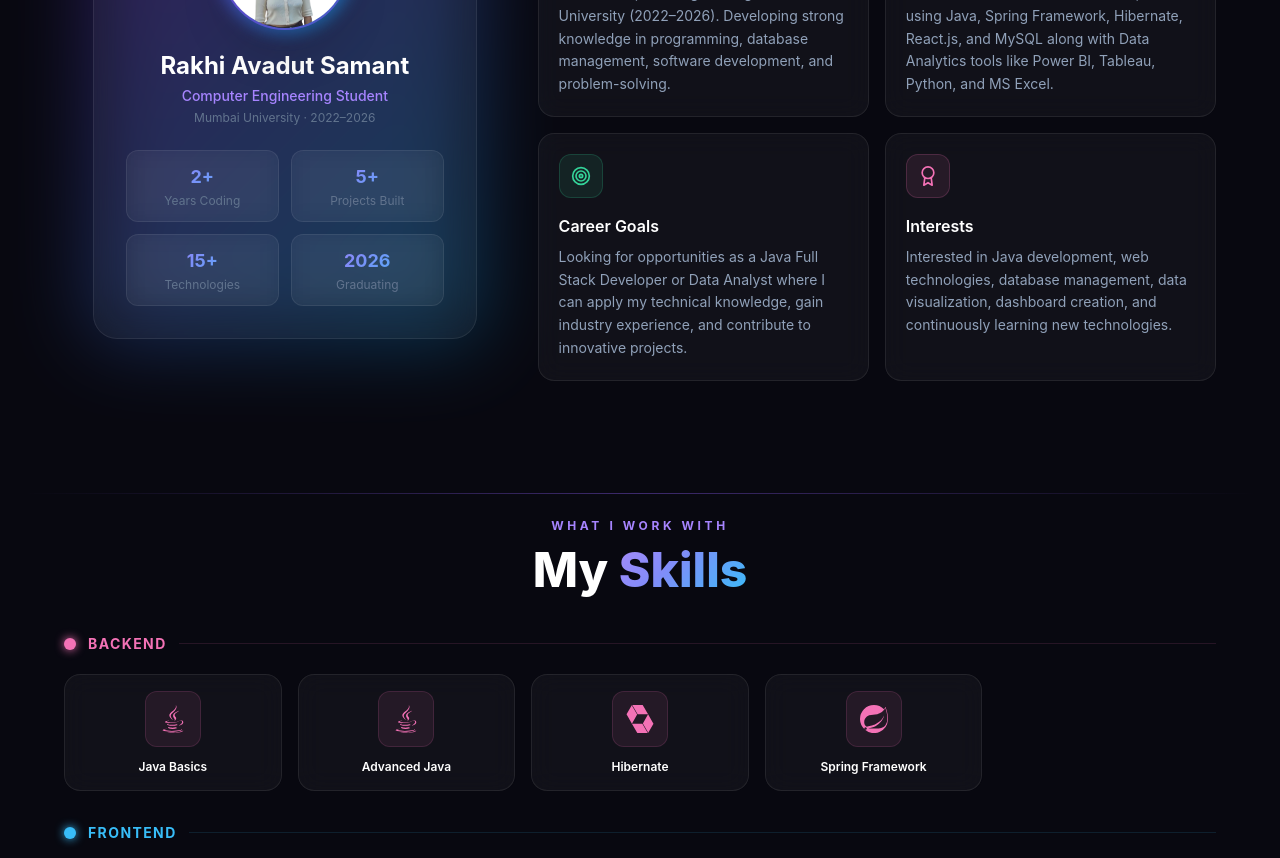
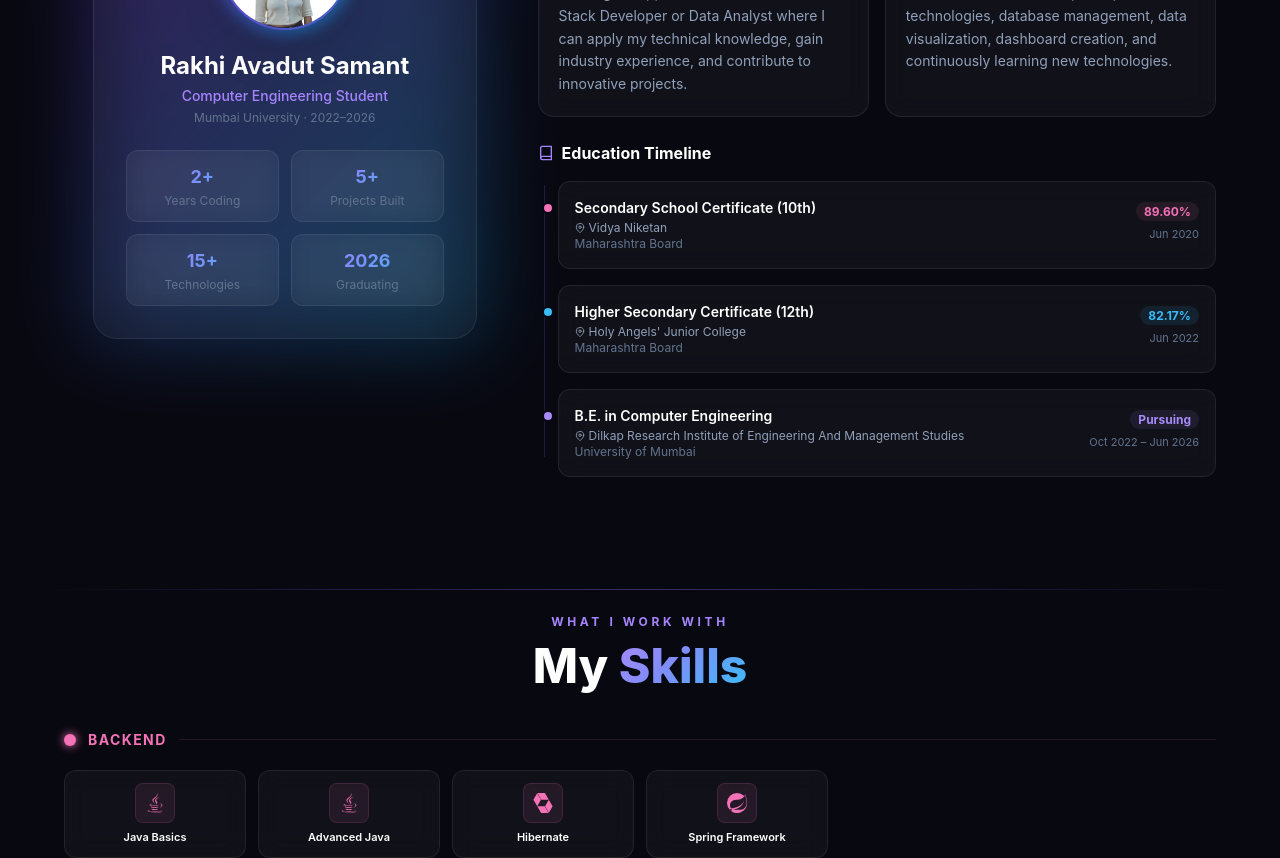
Before and after one commit to itz-rakhi/My-Portfolio, a React (Vite) app: page / in a window 1280 px wide. Shown: the part 1120-1978 px from the top of the page. Built offline with nearby package versions, Linux system fonts and the light colour scheme.

Commit message:
Updated project files

```diff
--- a/src/components/About.jsx
+++ b/src/components/About.jsx
@@ -1,23 +1,36 @@
 import { useRef } from 'react';
 import { motion, useInView } from 'framer-motion';
-import { FiBook, FiTarget, FiCode, FiAward } from 'react-icons/fi';
+import { FiBook, FiTarget, FiCode, FiAward, FiMapPin } from 'react-icons/fi';
 import photo from '../assets/photo.jpeg';
 
-const CARDS = [
+const EDUCATION = [
   {
-    icon: FiBook,
-    title: 'Education',
-    color: '#a78bfa',
-    content:
-      'B.E. in Computer Engineering at Mumbai University (2022–2026). Developing strong knowledge in programming, database management, software development, and problem-solving.',
+    degree: 'Secondary School Certificate (10th)',
+    school: 'Vidya Niketan',
+    board: 'Maharashtra Board',
+    period: 'Jun 2020',
+    score: '89.60%',
+    color: '#f472b6',
   },
   {
-    icon: FiCode,
-    title: 'Technical Focus',
+    degree: 'Higher Secondary Certificate (12th)',
+    school: "Holy Angels' Junior College",
+    board: 'Maharashtra Board',
+    period: 'Jun 2022',
+    score: '82.17%',
     color: '#38bdf8',
-    content:
-      'Focused on Java Full Stack Development using Java, Spring Framework, Hibernate, React.js, and MySQL along with Data Analytics tools like Power BI, Tableau, Python, and MS Excel.',
   },
+  {
+    degree: 'B.E. in Computer Engineering',
+    school: 'Dilkap Research Institute of Engineering And Management Studies',
+    board: 'University of Mumbai',
+    period: 'Oct 2022 – Jun 2026',
+    score: 'Pursuing',
+    color: '#a78bfa',
+  },
+];
+
+const CARDS = [
   {
     icon: FiTarget,
     title: 'Career Goals',
@@ -135,13 +148,63 @@ export default function About() {
             </div>
           </motion.div>
 
-          {/* Right — Text + cards */}
+          {/* Right — Cards + Education */}
           <div className="lg:col-span-3 space-y-6">
-          <div className="grid sm:grid-cols-2 gap-4">
+            <div className="grid sm:grid-cols-2 gap-4">
               {CARDS.map((card, i) => (
                 <InfoCard key={card.title} {...card} index={i} />
               ))}
             </div>
+
+            {/* Education Timeline */}
+            <motion.div
+              initial={{ opacity: 0, y: 20 }}
+              whileInView={{ opacity: 1, y: 0 }}
+              viewport={{ once: true }}
+              transition={{ duration: 0.6 }}
+            >
+              <h3 className="text-white font-bold text-base mb-4 flex items-center gap-2">
+                <FiBook size={16} className="text-violet-400" /> Education Timeline
+              </h3>
+              <div className="relative pl-5 space-y-4">
+                {/* Vertical line */}
+                <div className="absolute left-1.5 top-1 bottom-1 w-px bg-violet-500/20" />
+                {EDUCATION.map((edu, i) => (
+                  <motion.div
+                    key={i}
+                    initial={{ opacity: 0, x: 20 }}
+                    whileInView={{ opacity: 1, x: 0 }}
+                    viewport={{ once: true }}
+                    transition={{ duration: 0.4, delay: i * 0.1 }}
+                    className="relative glass rounded-xl p-4"
+                  >
+                    {/* Dot on timeline */}
+                    <div
+                      className="absolute -left-[17px] top-5 w-3 h-3 rounded-full border-2 border-[#080810]"
+                      style={{ background: edu.color }}
+                    />
+                    <div className="flex items-start justify-between gap-2 flex-wrap">
+                      <div>
+                        <p className="text-white font-semibold text-sm">{edu.degree}</p>
+                        <p className="text-slate-400 text-xs mt-0.5 flex items-center gap-1">
+                          <FiMapPin size={10} /> {edu.school}
+                        </p>
+                        <p className="text-slate-500 text-xs">{edu.board}</p>
+                      </div>
+                      <div className="text-right flex-shrink-0">
+                        <span
+                          className="text-xs font-bold px-2 py-0.5 rounded-full"
+                          style={{ background: `${edu.color}18`, color: edu.color }}
+                        >
+                          {edu.score}
+                        </span>
+                        <p className="text-slate-500 text-[11px] mt-1">{edu.period}</p>
+                      </div>
+                    </div>
+                  </motion.div>
+                ))}
+              </div>
+            </motion.div>
           </div>
         </div>
       </div>
--- a/src/components/Certificates.jsx
+++ b/src/components/Certificates.jsx
@@ -113,11 +113,11 @@ function CertCard({ cert, index, onView }) {
       viewport={{ once: true }}
       transition={{ duration: 0.5, delay: index * 0.15 }}
       whileHover={{ y: -6 }}
-      className="glass rounded-3xl overflow-hidden border border-white/8 hover:border-violet-500/30 transition-all duration-300 group flex flex-col"
+      className="glass rounded-3xl overflow-hidden border border-white/8 hover:border-violet-500/30 transition-all duration-300 group flex flex-col opacity-60 hover:opacity-100 grayscale-[50%] hover:grayscale-0"
     >
       {/* Banner */}
       <div
-        className={`relative h-48 bg-gradient-to-br ${cert.gradient} flex items-center justify-center overflow-hidden cursor-pointer flex-shrink-0`}
+        className={`relative h-32 bg-gradient-to-br ${cert.gradient} flex items-center justify-center overflow-hidden cursor-pointer flex-shrink-0`}
         onClick={() => onView(cert)}
       >
         {cert.image ? (
@@ -137,10 +137,10 @@ function CertCard({ cert, index, onView }) {
             />
             <div className="relative z-10 flex flex-col items-center gap-3">
               <div
-                className="w-20 h-20 rounded-3xl flex items-center justify-center shadow-2xl"
+                className="w-14 h-14 rounded-2xl flex items-center justify-center shadow-2xl"
                 style={{ background: `linear-gradient(135deg, ${cert.color}40, ${cert.color}20)`, border: `2px solid ${cert.color}40` }}
               >
-                <FiAward size={38} style={{ color: cert.color }} />
+                <FiAward size={26} style={{ color: cert.color }} />
               </div>
               <span className="text-xs font-medium tracking-widest uppercase" style={{ color: `${cert.color}99` }}>
                 Certificate
@@ -156,7 +156,7 @@ function CertCard({ cert, index, onView }) {
       </div>
 
       {/* Body */}
-      <div className="p-6 flex flex-col flex-1">
+      <div className="p-4 flex flex-col flex-1">
         <div className="flex items-center gap-2 mb-3">
           <div
             className="w-7 h-7 rounded-lg flex items-center justify-center flex-shrink-0"
@@ -173,22 +173,22 @@ function CertCard({ cert, index, onView }) {
           </div>
         </div>
 
-        <h3 className="text-lg font-bold text-white mb-2 leading-snug">{cert.title}</h3>
-        <p className="text-slate-400 text-sm leading-relaxed mb-4 flex-1">{cert.description}</p>
+        <h3 className="text-base font-bold text-white mb-1.5 leading-snug">{cert.title}</h3>
+        <p className="text-slate-400 text-xs leading-relaxed mb-3 flex-1">{cert.description}</p>
 
-        <div className="flex flex-wrap gap-1.5 mb-4">
-          {cert.skills.slice(0, 6).map((s) => (
+        <div className="flex flex-wrap gap-1 mb-3">
+          {cert.skills.slice(0, 4).map((s) => (
             <span
               key={s}
-              className="text-xs px-2.5 py-1 rounded-full font-medium"
+              className="text-[11px] px-2 py-0.5 rounded-full font-medium"
               style={{ background: `${cert.color}12`, color: cert.color, border: `1px solid ${cert.color}22` }}
             >
               {s}
             </span>
           ))}
-          {cert.skills.length > 6 && (
-            <span className="text-xs px-2.5 py-1 rounded-full font-medium text-slate-500 glass">
-              +{cert.skills.length - 6} more
+          {cert.skills.length > 4 && (
+            <span className="text-[11px] px-2 py-0.5 rounded-full font-medium text-slate-500 glass">
+              +{cert.skills.length - 4} more
             </span>
           )}
         </div>
@@ -197,7 +197,7 @@ function CertCard({ cert, index, onView }) {
           whileHover={{ scale: 1.03 }}
           whileTap={{ scale: 0.97 }}
           onClick={() => onView(cert)}
-          className="w-full flex items-center justify-center gap-2 py-2.5 rounded-xl text-sm font-semibold transition-all"
+          className="w-full flex items-center justify-center gap-2 py-2 rounded-xl text-xs font-semibold transition-all"
           style={{ background: `${cert.color}18`, color: cert.color, border: `1px solid ${cert.color}30` }}
         >
           <FiAward size={14} /> View Certificate
--- a/src/components/Skills.jsx
+++ b/src/components/Skills.jsx
@@ -57,23 +57,23 @@ const CATEGORIES = [
 
 ];
 
-function SkillCard({ name, icon: Icon, level, color, index }) {
+function SkillCard({ name, icon: Icon, color, index }) {
   return (
     <motion.div
       initial={{ opacity: 0, scale: 0.85 }}
       whileInView={{ opacity: 1, scale: 1 }}
       viewport={{ once: true }}
       transition={{ duration: 0.4, delay: index * 0.06 }}
-      whileHover={{ y: -6, scale: 1.04 }}
-      className="glass glass-hover rounded-2xl p-4 flex flex-col items-center gap-3 cursor-default transition-all duration-300 group"
+      whileHover={{ y: -4, scale: 1.05 }}
+      className="glass glass-hover rounded-xl p-3 flex flex-col items-center gap-2 cursor-default transition-all duration-300 group"
     >
       <div
-        className="w-14 h-14 rounded-xl flex items-center justify-center transition-transform duration-300 group-hover:scale-110"
+        className="w-10 h-10 rounded-lg flex items-center justify-center transition-transform duration-300 group-hover:scale-110"
         style={{ background: `${color}15`, border: `1px solid ${color}25` }}
       >
-        <Icon size={28} style={{ color }} />
+        <Icon size={20} style={{ color }} />
       </div>
-      <span className="text-white text-xs font-semibold text-center leading-tight">{name}</span>
+      <span className="text-white text-[11px] font-semibold text-center leading-tight">{name}</span>
     </motion.div>
   );
 }
@@ -129,7 +129,7 @@ export default function Skills() {
               </motion.div>
 
               {/* Skill cards grid */}
-              <div className="grid grid-cols-2 sm:grid-cols-3 md:grid-cols-4 lg:grid-cols-5 gap-4">
+              <div className="grid grid-cols-3 sm:grid-cols-4 md:grid-cols-5 lg:grid-cols-6 gap-3">
                 {cat.skills.map((skill, i) => (
                   <SkillCard key={skill.name} {...skill} color={cat.color} index={i} />
                 ))}
```
Also changed, not shown: src/components/Projects.jsx (+16 -43 lines).
